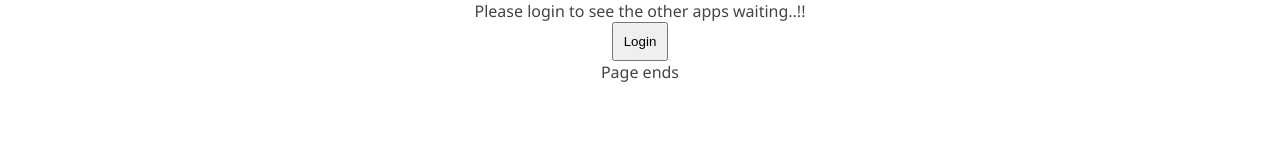
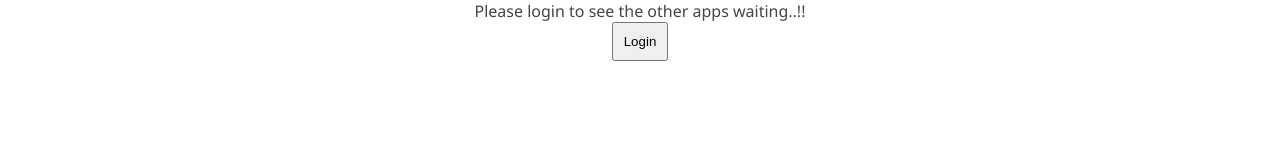
Before and after one commit to parasjain2426/ReactPractice, a React (Create React App) app: page / in a window 1280 px wide. Shown: the part 155-300 px from the top of the page. Built offline with nearby package versions, Linux system fonts and the light colour scheme.

Commit message:
Fixed bug in loggingOut

```diff
--- a/package.json
+++ b/package.json
@@ -3,10 +3,12 @@
   "version": "0.1.0",
   "private": true,
   "dependencies": {
+    "@fortawesome/free-solid-svg-icons": "5.15.3",
     "@testing-library/jest-dom": "^5.11.9",
     "@testing-library/react": "^11.2.5",
     "@testing-library/user-event": "^12.8.3",
     "chart.js": "^2.9.4",
+    "font-awesome": "4.7.0",
     "react": "^17.0.2",
     "react-chartjs-2": "^2.11.1",
     "react-dom": "^17.0.2",
--- a/src/ChildRoutes.js
+++ b/src/ChildRoutes.js
@@ -1,8 +1,9 @@
 import React from "react";
-import { Switch, Route, useRouteMatch } from "react-router-dom";
+import { Switch, Route } from "react-router-dom";
 import ParticularChart from "./components/ParticularChart";
 
 export const ChildRoutes = ({ path }) => {
+  console.log(path);
   return (
     <Switch>
       <Route path={`${path}/:topicsId`} component={ParticularChart} />
--- /dev/null
+++ b/src/PaginationChildRoute.js
@@ -0,0 +1,12 @@
+import React from "react";
+import { Switch, Route } from "react-router-dom";
+import { LogOut } from "./components/LogOut";
+
+export const PaginationChildRoute = ({ path }) => {
+  console.log(path);
+  return (
+    <Switch>
+      <Route path={`${path}/:option`} component={LogOut} />
+    </Switch>
+  );
+};
--- a/src/components/ChartPrac.js
+++ b/src/components/ChartPrac.js
@@ -24,7 +24,6 @@ class ChartPrac extends Component {
   }
   render() {
     const { url, path } = this.props.match;
-    console.log(url);
     return (
       <div
         style={{
--- a/src/components/Home.js
+++ b/src/components/Home.js
@@ -1,18 +1,16 @@
 import React from "react";
 import authManager from "../authManagement/authManager";
-import { LogOut } from "./LogOut";
 
 export const Home = (props) => {
   const loginHandler = () => {
     authManager.login();
-    props.history.push("/");
+    props.history.push("/todoapp");
   };
   return (
     <div>
       <h2>Welcome to the app!</h2>
       <p>Please login to see the other apps waiting..!!</p>
       <button onClick={loginHandler}>Login</button>
-      <LogOut />
     </div>
   );
 };
--- a/src/components/LogOut.js
+++ b/src/components/LogOut.js
@@ -1,9 +1,10 @@
 import React from "react";
 import authManager from "../authManagement/authManager";
 
-export const LogOut = () => {
+export const LogOut = (props) => {
+  console.log(props);
   const logoutHandler = () => {
-    authManager.logout();
+    // authManager.logout();
     window.location.reload();
   };
   if (authManager.isLogged) {
@@ -13,6 +14,6 @@ export const LogOut = () => {
       </div>
     );
   } else {
-    return <p>Page ends</p>;
+    return <p>Made by Paras Jain</p>;
   }
 };
--- a/src/components/PaginationExample.js
+++ b/src/components/PaginationExample.js
@@ -1,8 +1,17 @@
 import React, { useEffect, useState } from "react";
+import {
+  BrowserRouter as Router,
+  Link,
+  NavLink,
+  useRouteMatch
+} from "react-router-dom";
+import { ChildRoutes } from "../ChildRoutes";
+import { PaginationChildRoute } from "../PaginationChildRoute";
 
 const PaginationExample = (props) => {
-  console.log(props);
-  console.log("From Pagination");
+  // console.log(props);
+  // console.log("From Pagination");
+  let { url, path } = useRouteMatch();
   let pages = [];
   const contentPerPage = 50;
   // const [currentPage, setCurrentPage] = useState(1);
@@ -88,6 +97,12 @@ const PaginationExample = (props) => {
           <li>Next</li>
         </button>
       </ul>
+      <div>
+        <Router>
+          <NavLink to={`${url}/logOut`}>LogOut</NavLink>
+          <PaginationChildRoute path={`${path}`} />
+        </Router>
+      </div>
       <div>Page ends</div>
     </div>
   );
```
